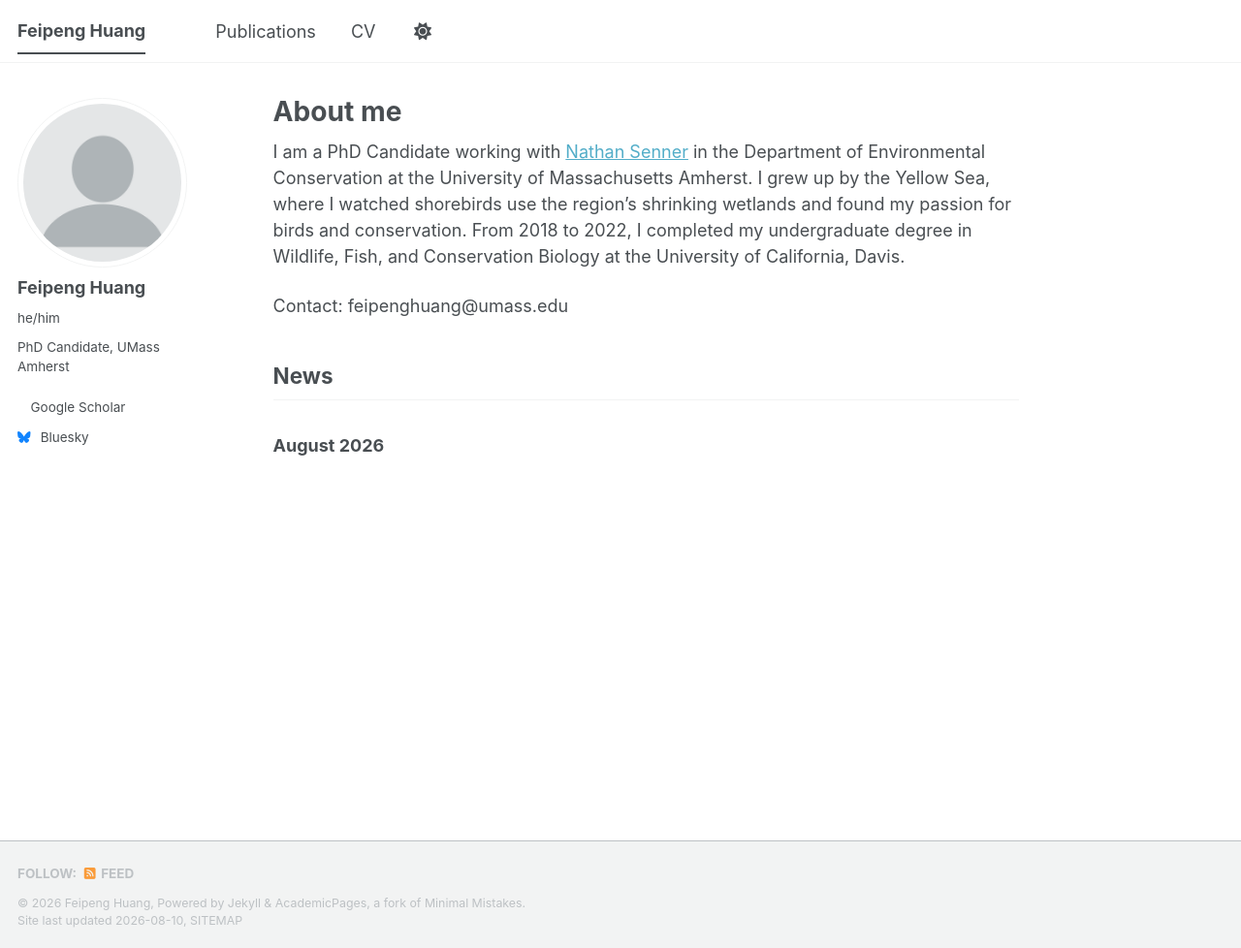
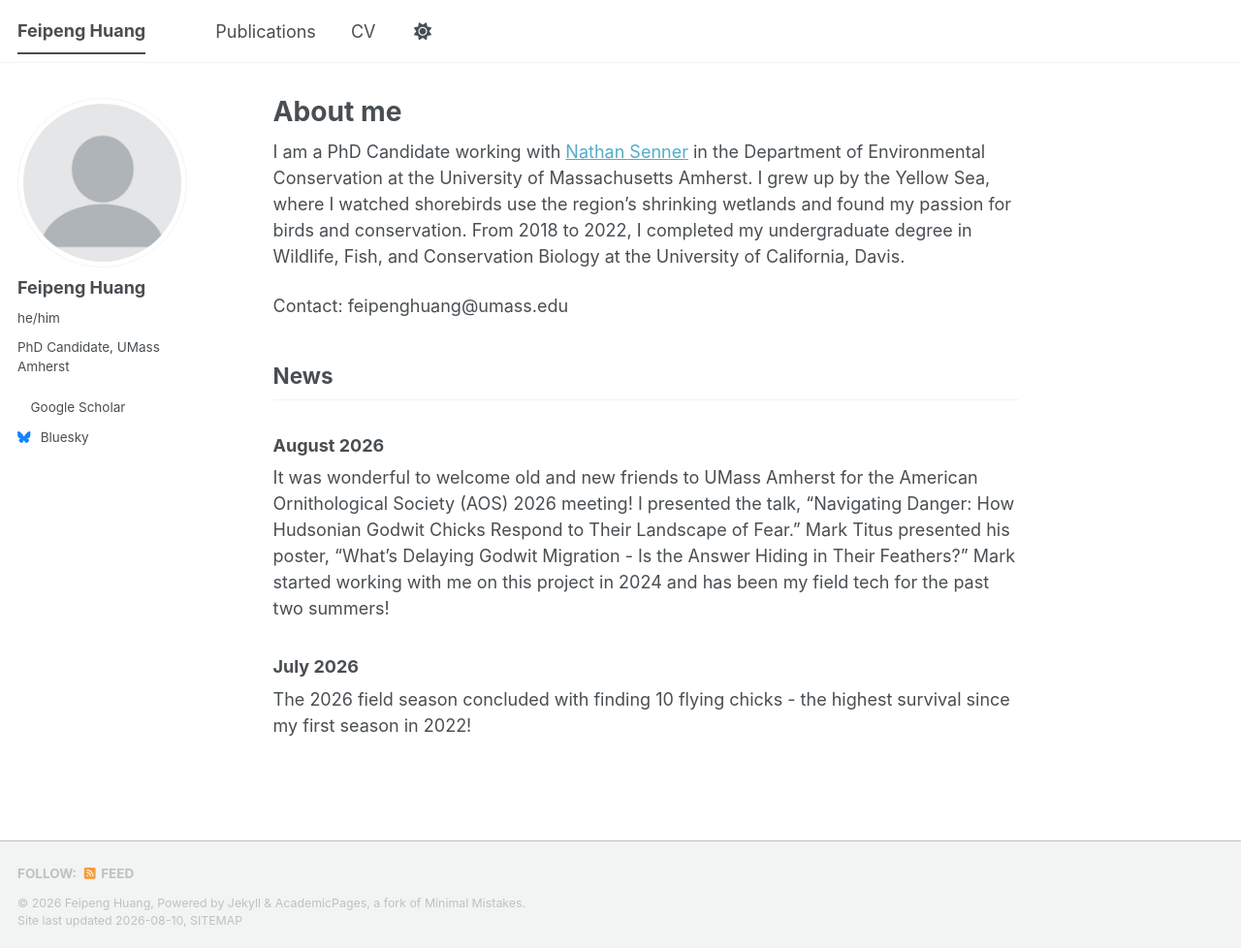
Before and after one commit to feipeng-huang/feipeng-huang.github.io, a Jekyll site: the page built from _pages/about.md, in a window 1280 px wide and 978 px high. Shown: the whole window at 97% size. Built offline with Jekyll 4.4.1, drawn with Linux system fonts in a browser that asks for light colours; a style sheet for code colours, icons or effects is not loaded.

Commit message:
Update about.md

```diff
--- a/_pages/about.md
+++ b/_pages/about.md
@@ -14,3 +14,7 @@ Contact: feipenghuang@umass.edu
 ## News
 
 ### August 2026
+It was wonderful to welcome old and new friends to UMass Amherst for the American Ornithological Society (AOS) 2026 meeting! I presented the talk, “Navigating Danger: How Hudsonian Godwit Chicks Respond to Their Landscape of Fear.” Mark Titus presented his poster, “What’s Delaying Godwit Migration - Is the Answer Hiding in Their Feathers?” Mark started working with me on this project in 2024 and has been my field tech for the past two summers!
+
+### July 2026
+The 2026 field season concluded with finding 10 flying chicks - the highest survival since my first season in 2022!
```
